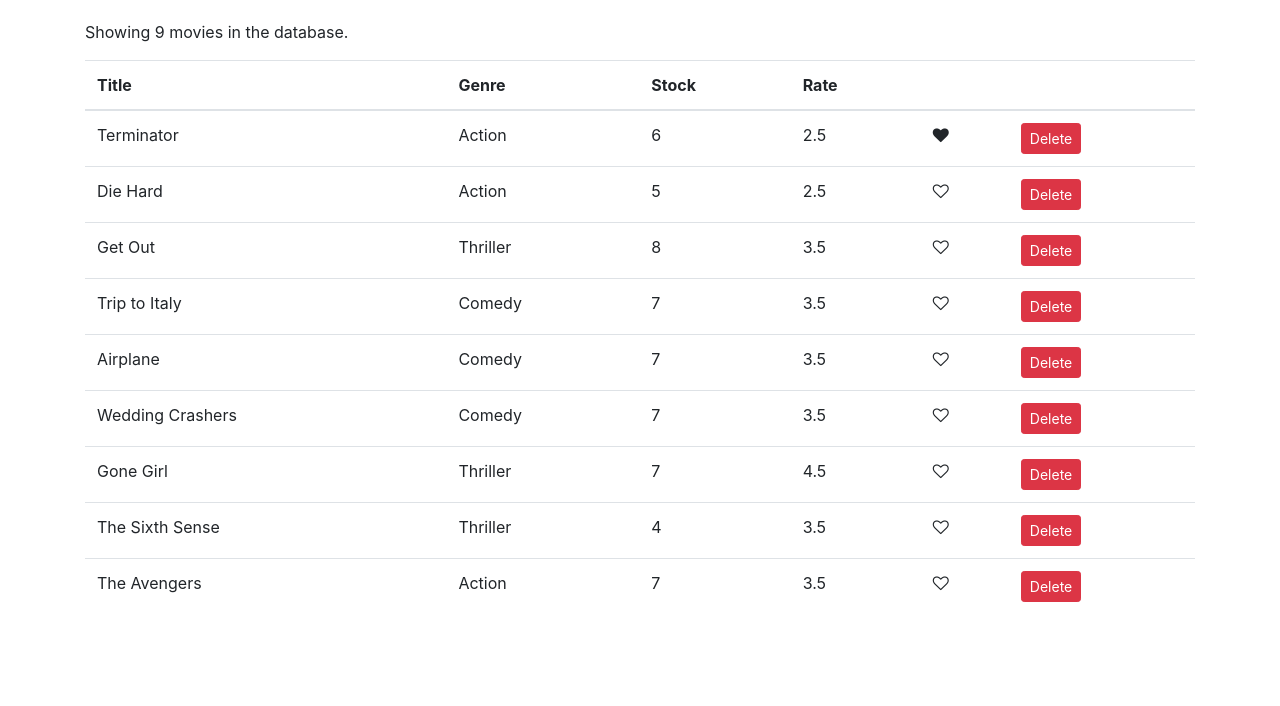
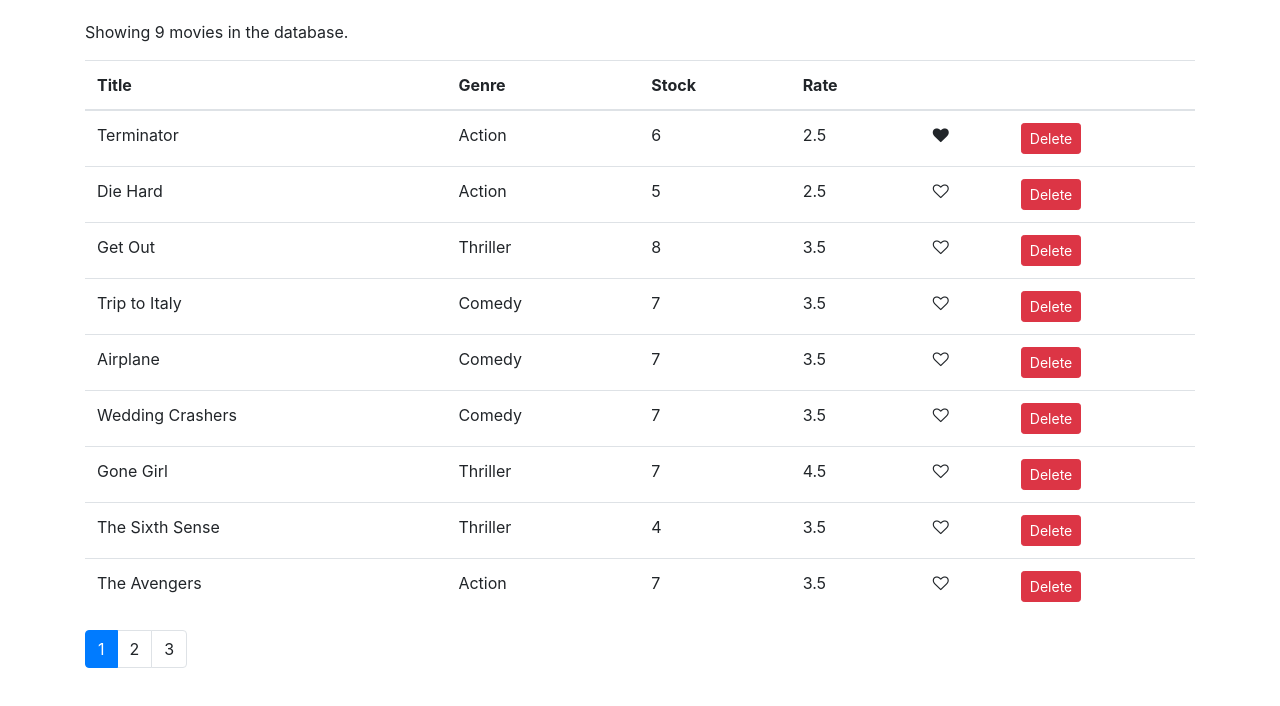
Before and after one commit to aeonincode/vidly, a React (Create React App) app: page /movies in a window 1280 px wide. Shown: the top 706 px of the page. Built offline with nearby package versions, Linux system fonts and the light colour scheme.

Commit message:
handling page changes

```diff
--- a/package.json
+++ b/package.json
@@ -8,6 +8,7 @@
     "@testing-library/user-event": "^7.1.2",
     "bootstrap": "^4.5.0",
     "font-awesome": "^4.7.0",
+    "lodash": "^4.17.15",
     "react": "^16.13.1",
     "react-dom": "^16.13.1",
     "react-scripts": "3.4.1"
--- /dev/null
+++ b/src/components/common/pagination.jsx
@@ -0,0 +1,30 @@
+import React from 'react';
+import _ from 'lodash';
+
+const Pagination = (props) => {
+  const { itemsCount, pageSize, currentPage, onPageChange } = props;
+  console.log(currentPage);
+
+  const pagesCount = Math.ceil(itemsCount / pageSize);
+  if (pagesCount === 1) return null;
+  const pages = _.range(1, pagesCount + 1);
+
+  return (
+    <nav>
+      <ul className='pagination'>
+        {pages.map((page) => (
+          <li
+            key={page}
+            className={page === currentPage ? 'page-item active' : 'page-item'}
+          >
+            <a className='page-link' onClick={() => onPageChange(page)}>
+              {page}
+            </a>
+          </li>
+        ))}
+      </ul>
+    </nav>
+  );
+};
+
+export default Pagination;
--- a/src/components/movies.jsx
+++ b/src/components/movies.jsx
@@ -1,10 +1,13 @@
 import React, { Component } from 'react';
 import Like from './common/like';
+import Pagination from './common/pagination';
 import { getMovies } from '../services/fakeMovieService';
 
 class Movies extends Component {
   state = {
     movies: getMovies(),
+    currentPage: 1,
+    pageSize: 4,
   };
 
   handleDelete = (movie) => {
@@ -21,8 +24,13 @@
     this.setState({ movies });
   };
 
+  handlePageChange = (page) => {
+    this.setState({ currentPage: page });
+  };
+
   render() {
     const { length: count } = this.state.movies;
+    const { pageSize, currentPage } = this.state;
 
     if (count === 0) return <p>There are no movies in the database.</p>;
 
@@ -65,6 +73,12 @@
             ))}
           </tbody>
         </table>
+        <Pagination
+          itemsCount={count}
+          pageSize={pageSize}
+          currentPage={currentPage}
+          onPageChange={this.handlePageChange}
+        />
       </React.Fragment>
     );
   }
```
Also changed, not shown: 1 other file (tests, documents, lock files or other folders).
